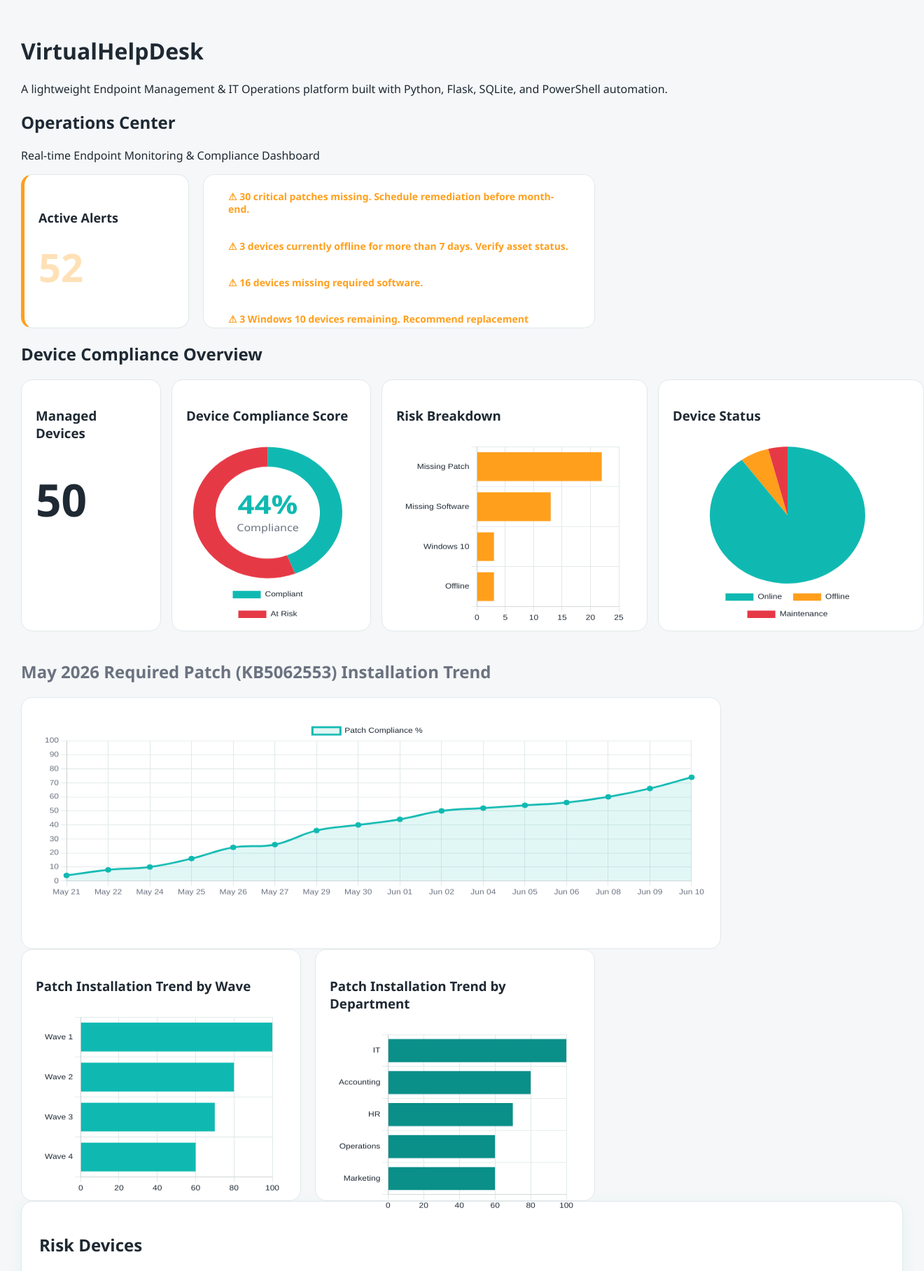
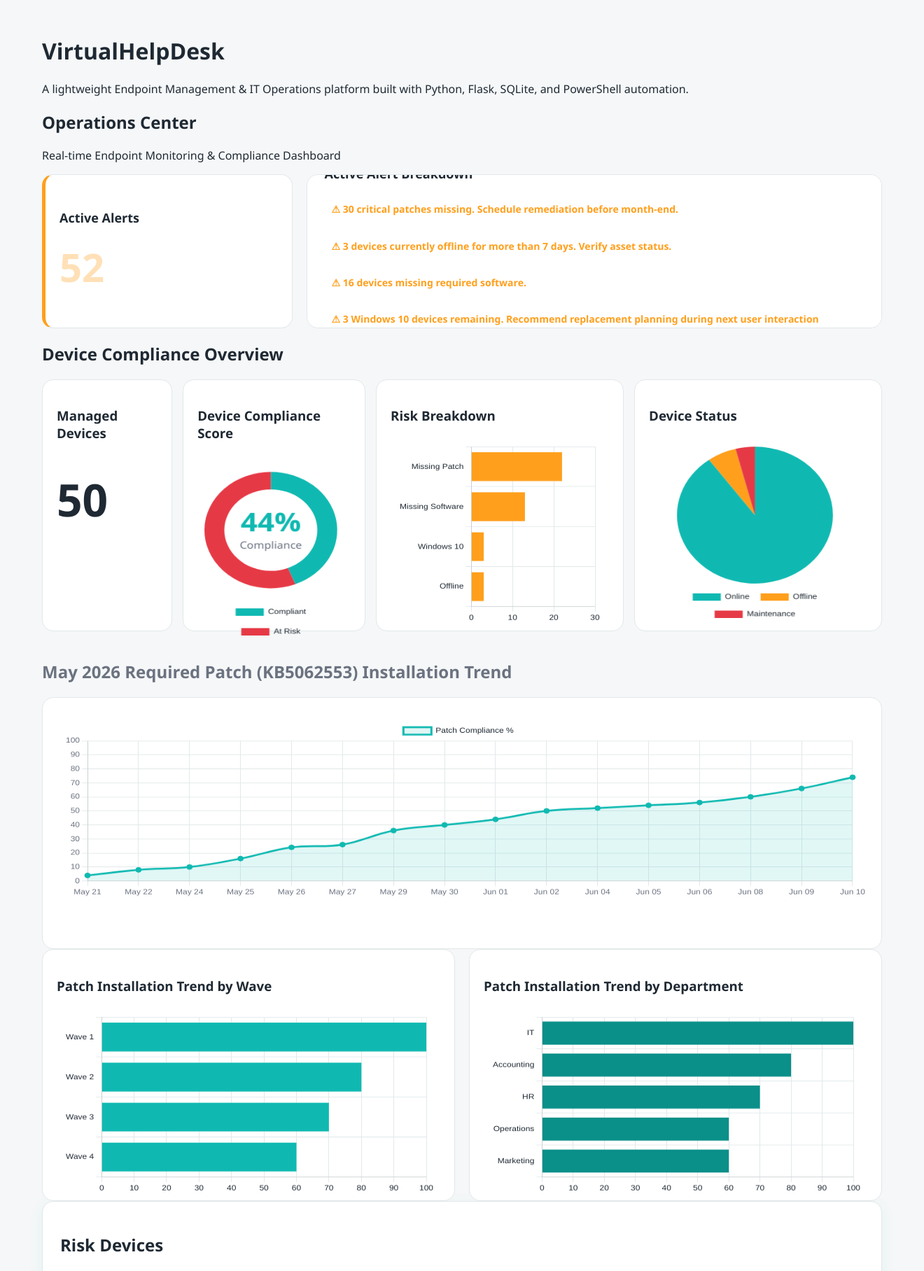
Before and after one commit to heelstriker/virtualhelpdesk, a Flask app: page /dashboard in a window 1320 px wide. Shown: the part 64-1880 px from the top of the page at 70% size. Run offline with Flask 3, Linux system fonts and the light colour scheme; data comes from the database, SQL or seed files in the repository.

Commit message:
update of field notes

```diff
--- a/static/src/css/dashboard.css
+++ b/static/src/css/dashboard.css
@@ -75,21 +75,19 @@
 
 .alert-wrapper{
     display:grid;
-    grid-template-columns:240px 560px;
+    grid-template-columns:1fr 2.3fr;
     gap:20px;
-    justify-content:start;
 }
 
 .patchtrend-wrapper{
     display:grid;
-    grid-template-columns:400px 400px;
+    grid-template-columns:1fr 1fr;
     gap:20px;
-    justify-content:start;
 }
 
 .compliance-wrapper{
     display:grid;
-    grid-template-columns:200px 285px 380px 380px;
+    grid-template-columns:1fr 1.4fr 1.9fr 1.9fr;
     gap:15px;
 }
 
@@ -131,8 +129,7 @@
 }
 
 .chart-fixed-width{
-    width:1000px;
-    max-width:100%;
+    width:100%;
 }
 
 .breakdown-card canvas,
--- a/static/src/css/theme.css
+++ b/static/src/css/theme.css
@@ -35,6 +35,11 @@ body{
 
 main{
     padding:30px;
+}
+
+.container{
+    max-width:1200px;
+    margin:0 auto;
 }
 
 a{
```
Also changed, not shown: 4 other files.
